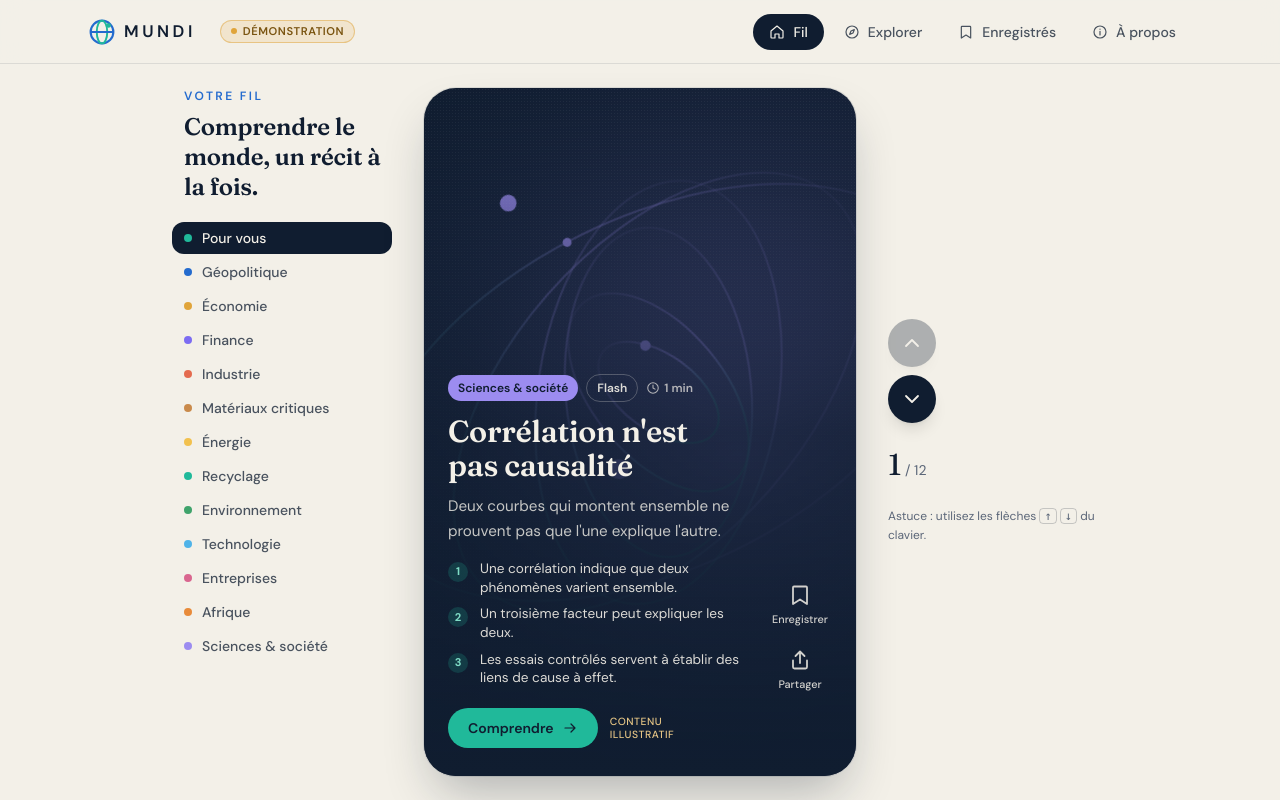
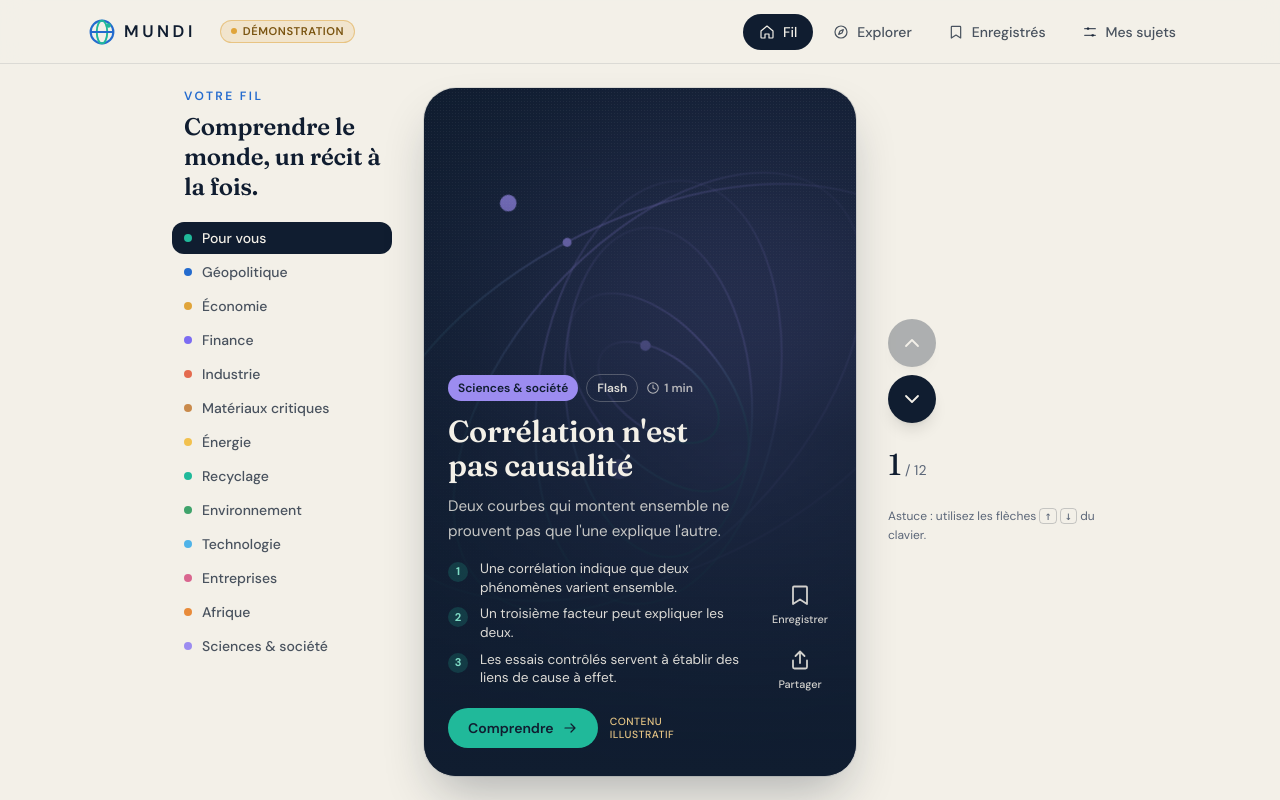
Before and after one commit to nadaudjed/mundi, a Next.js app: page / in a window 1280 px wide. Built offline with nearby package versions, Linux system fonts and the light colour scheme.

Commit message:
feat: integrate personal topics into components/navItems.ts

```diff
--- a/components/navItems.ts
+++ b/components/navItems.ts
@@ -4,7 +4,7 @@ export const navItems: { href: string; label: string; icon: IconName }[] = [
   { href: "/", label: "Fil", icon: "home" },
   { href: "/explorer/", label: "Explorer", icon: "compass" },
   { href: "/enregistres/", label: "Enregistrés", icon: "bookmark" },
-  { href: "/a-propos/", label: "À propos", icon: "info" },
+  { href: "/mes-sujets/", label: "Mes sujets", icon: "sliders" },
 ];
 
 export function isActive(pathname: string, href: string) {
```
